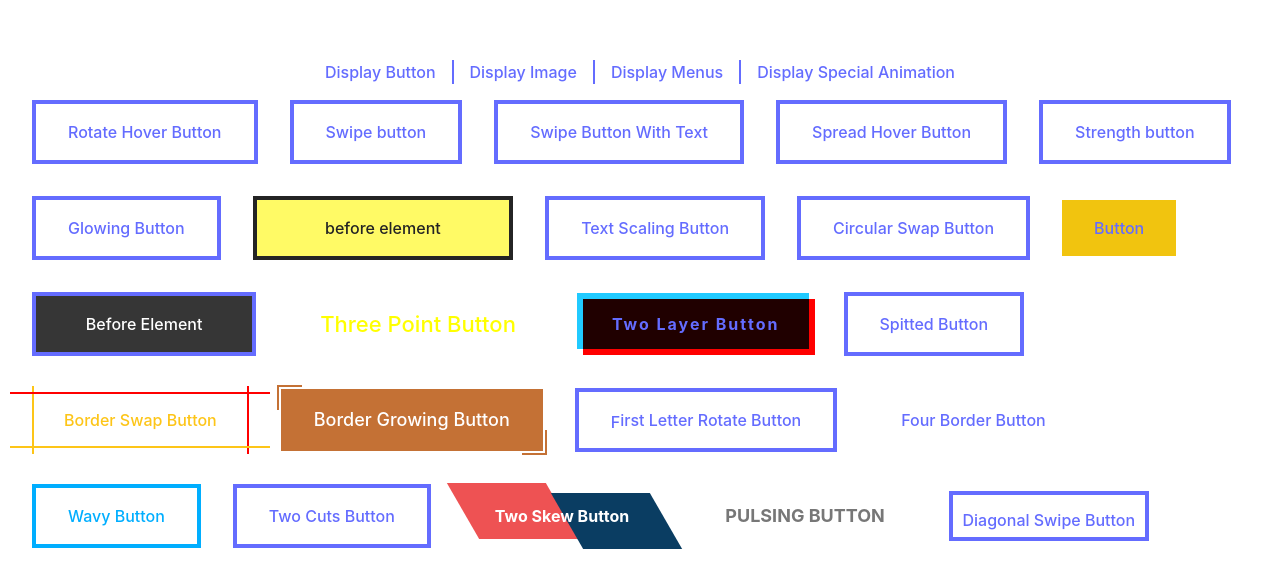
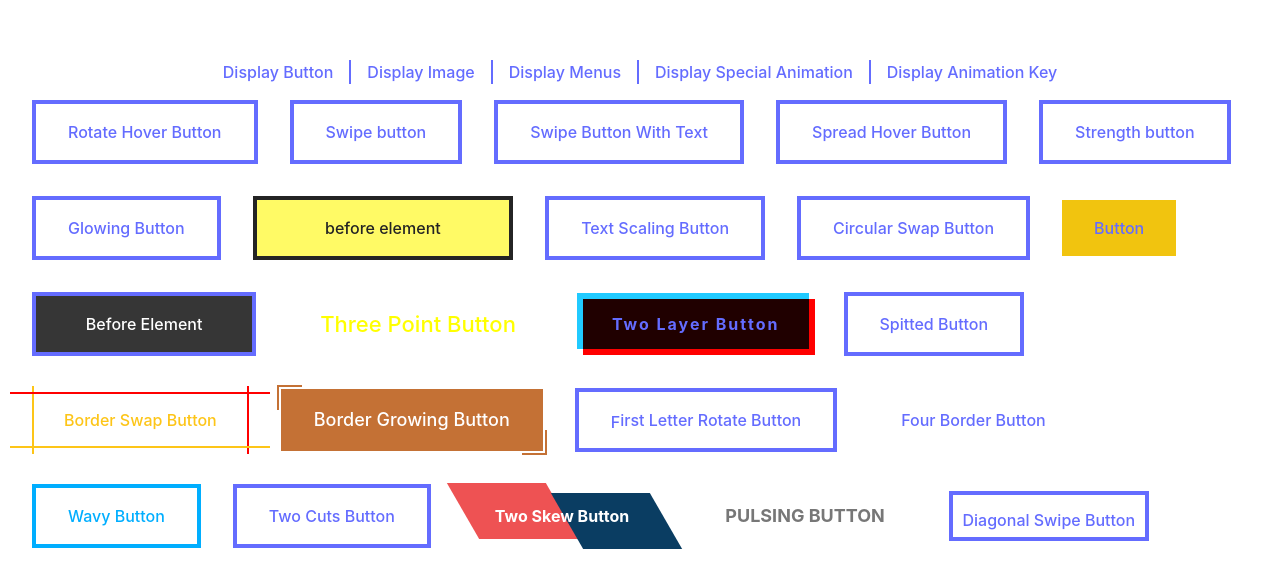
Before and after one commit to andy5566w/vue3-advenced-css, a Vue app: page /display in a window 1280 px wide. Shown: the part 104-692 px from the top of the page. Built offline with nearby package versions, Linux system fonts and the light colour scheme.

Commit message:
add animation key section.

```diff
--- /dev/null
+++ b/src/components/DisplayAnimationKey.vue
@@ -0,0 +1,11 @@
+<template>
+  <div class="flex flex-col gap-8 items-center">
+    <FloatingText />
+  </div>
+</template>
+
+<script setup>
+import FloatingText from './animations/FloatingText.vue'
+</script>
+
+<style scoped></style>
--- a/src/pages/DisplayBlock.vue
+++ b/src/pages/DisplayBlock.vue
@@ -29,6 +29,10 @@ const lists = [
     name: { name: 'displaySpecialAnimation' },
     text: 'display special animation',
   },
+  {
+    name: { name: 'displayAnimationKey' },
+    text: 'display animation key',
+  },
 ]
 </script>
 
--- a/src/router/index.js
+++ b/src/router/index.js
@@ -29,6 +29,11 @@ const routes = [
         path: 'specialAnimation',
         name: 'displaySpecialAnimation',
         component: () => import('../components/DisplaySpecialAnimation.vue'),
+      },
+      {
+        path: 'AnimationKey',
+        name: 'displayAnimationKey',
+        component: () => import('../components/DisplayAnimationKey.vue'),
       },
     ],
   },
```
